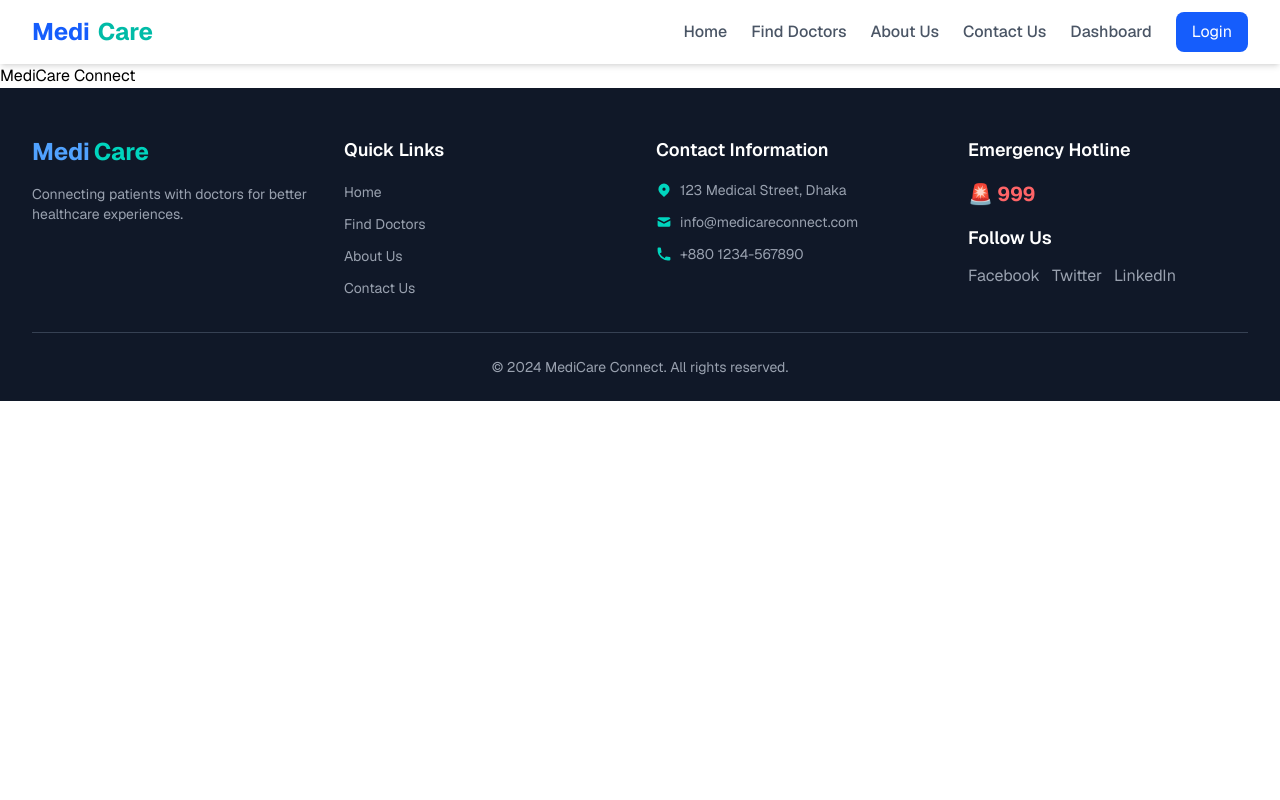
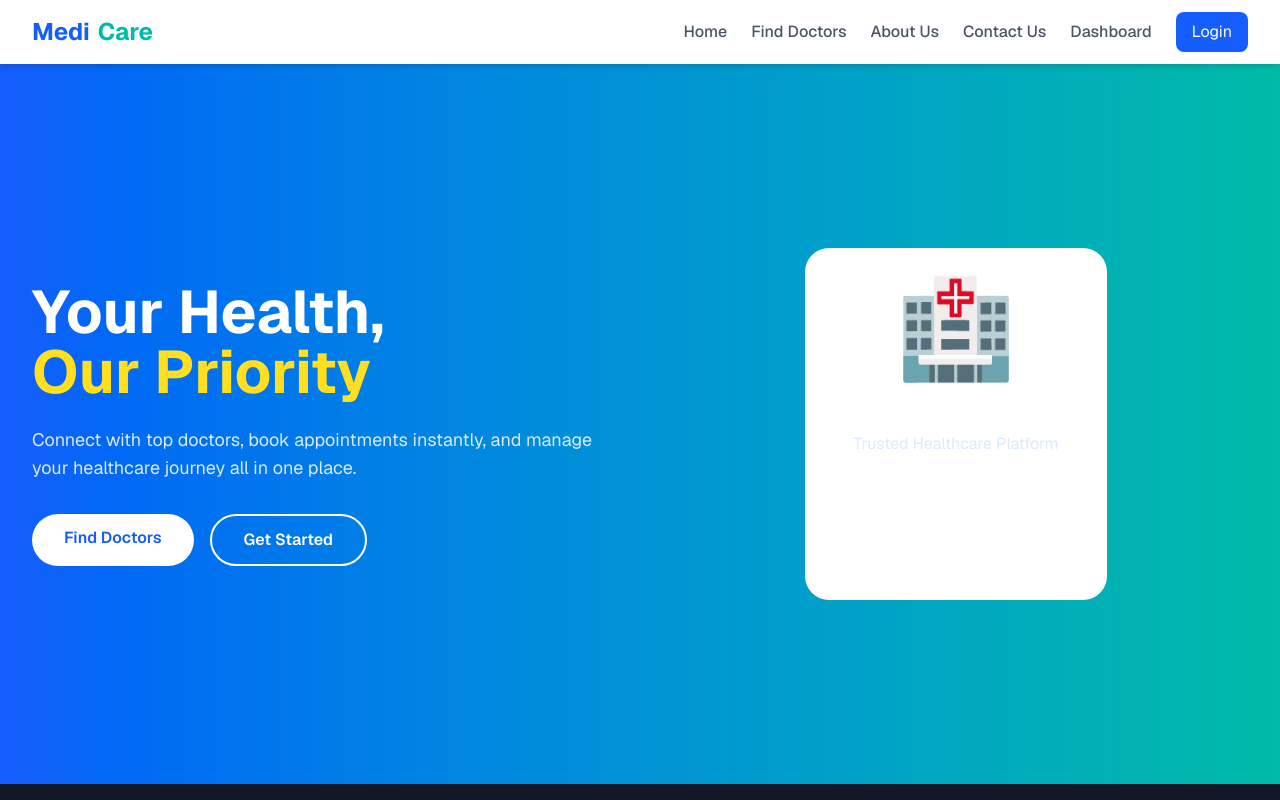
Before and after one commit to jannat337/medicare-connect-client, a Next.js app: page / in a window 1280 px wide. Shown: the top 800 px of the page. Built offline with nearby package versions, Linux system fonts and the light colour scheme.

Commit message:
add Home page banner section with Framer Motion animation

```diff
--- a/src/app/page.js
+++ b/src/app/page.js
@@ -1,7 +1,66 @@
+'use client';
+
+import { motion } from 'framer-motion';
+import Link from 'next/link';
+
 export default function Home() {
   return (
     <main>
-      <h1>MediCare Connect</h1>
+      {/* Banner Section */}
+      <section className="bg-gradient-to-r from-blue-600 to-teal-500 min-h-[90vh] flex items-center">
+        <div className="max-w-7xl mx-auto px-4 sm:px-6 lg:px-8 w-full">
+          <div className="grid grid-cols-1 md:grid-cols-2 gap-12 items-center">
+
+            {/* Left Content */}
+            <motion.div
+              initial={{ opacity: 0, x: -50 }}
+              animate={{ opacity: 1, x: 0 }}
+              transition={{ duration: 0.8 }}
+            >
+              <h1 className="text-4xl md:text-6xl font-bold text-white mb-6">
+                Your Health, <br />
+                <span className="text-yellow-300">Our Priority</span>
+              </h1>
+              <p className="text-blue-100 text-lg mb-8">
+                Connect with top doctors, book appointments instantly, and manage your healthcare journey all in one place.
+              </p>
+              <div className="flex gap-4 flex-wrap">
+                <Link href="/doctors" className="bg-white text-blue-600 px-8 py-3 rounded-full font-semibold hover:bg-yellow-300 hover:text-blue-800 transition">
+                  Find Doctors
+                </Link>
+                <Link href="/register" className="border-2 border-white text-white px-8 py-3 rounded-full font-semibold hover:bg-white hover:text-blue-600 transition">
+                  Get Started
+                </Link>
+              </div>
+            </motion.div>
+
+            {/* Right Content */}
+            <motion.div
+              initial={{ opacity: 0, x: 50 }}
+              animate={{ opacity: 1, x: 0 }}
+              transition={{ duration: 0.8, delay: 0.2 }}
+              className="hidden md:flex justify-center"
+            >
+              <div className="bg-white bg-opacity-20 rounded-3xl p-8 text-white text-center">
+                <div className="text-8xl mb-4">🏥</div>
+                <h3 className="text-2xl font-bold mb-2">MediCare Connect</h3>
+                <p className="text-blue-100">Trusted Healthcare Platform</p>
+                <div className="grid grid-cols-2 gap-4 mt-6">
+                  <div className="bg-white bg-opacity-20 rounded-xl p-4">
+                    <div className="text-3xl font-bold">500+</div>
+                    <div className="text-sm">Doctors</div>
+                  </div>
+                  <div className="bg-white bg-opacity-20 rounded-xl p-4">
+                    <div className="text-3xl font-bold">10k+</div>
+                    <div className="text-sm">Patients</div>
+                  </div>
+                </div>
+              </div>
+            </motion.div>
+
+          </div>
+        </div>
+      </section>
     </main>
   );
 }
```
